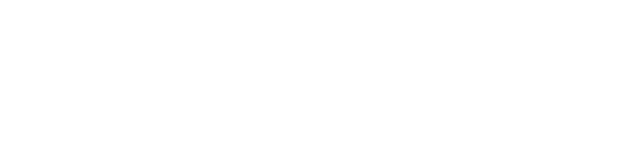
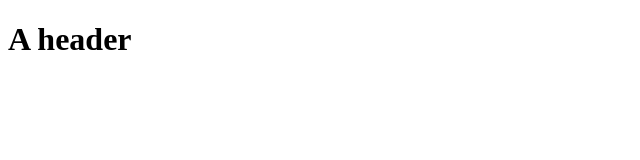
Before and after one commit to andyhernandez9169/git-one, a plain HTML site: page index.html in a window 1280 px wide. Shown: the whole page, without its empty margins (0-640 px from the left). Drawn offline with Linux system fonts and the light colour scheme.

Commit message:
added header and background color

```diff
--- a/index.html
+++ b/index.html
@@ -5,6 +5,6 @@
   <meta charset="utf-8">
 </head>
 <body>
-
+  <h1>A header</h1>
 </body>
 </html>
--- a/style.css
+++ b/style.css
@@ -0,0 +1,3 @@
+body{
+  background-color:red;
+}
```
